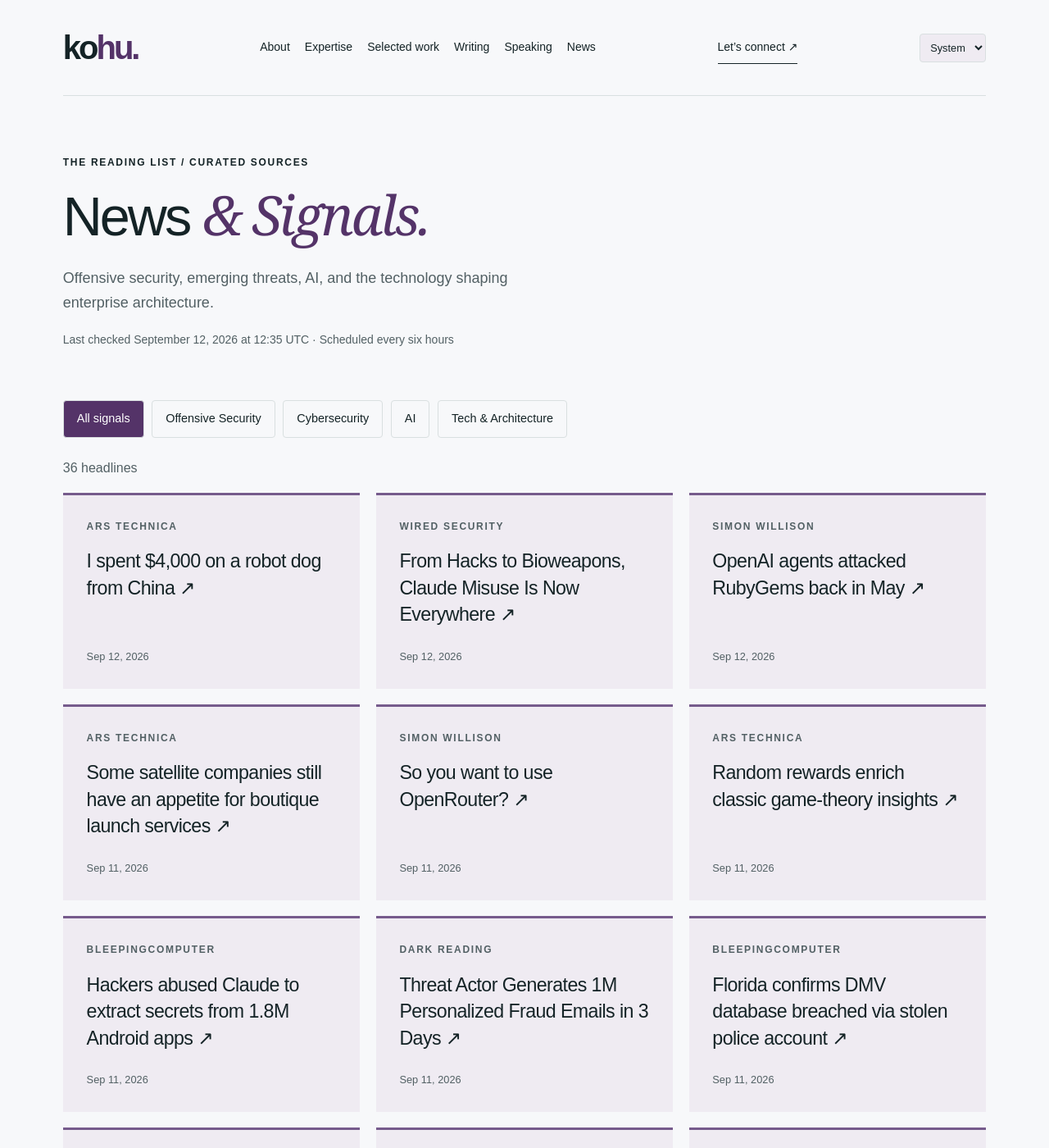
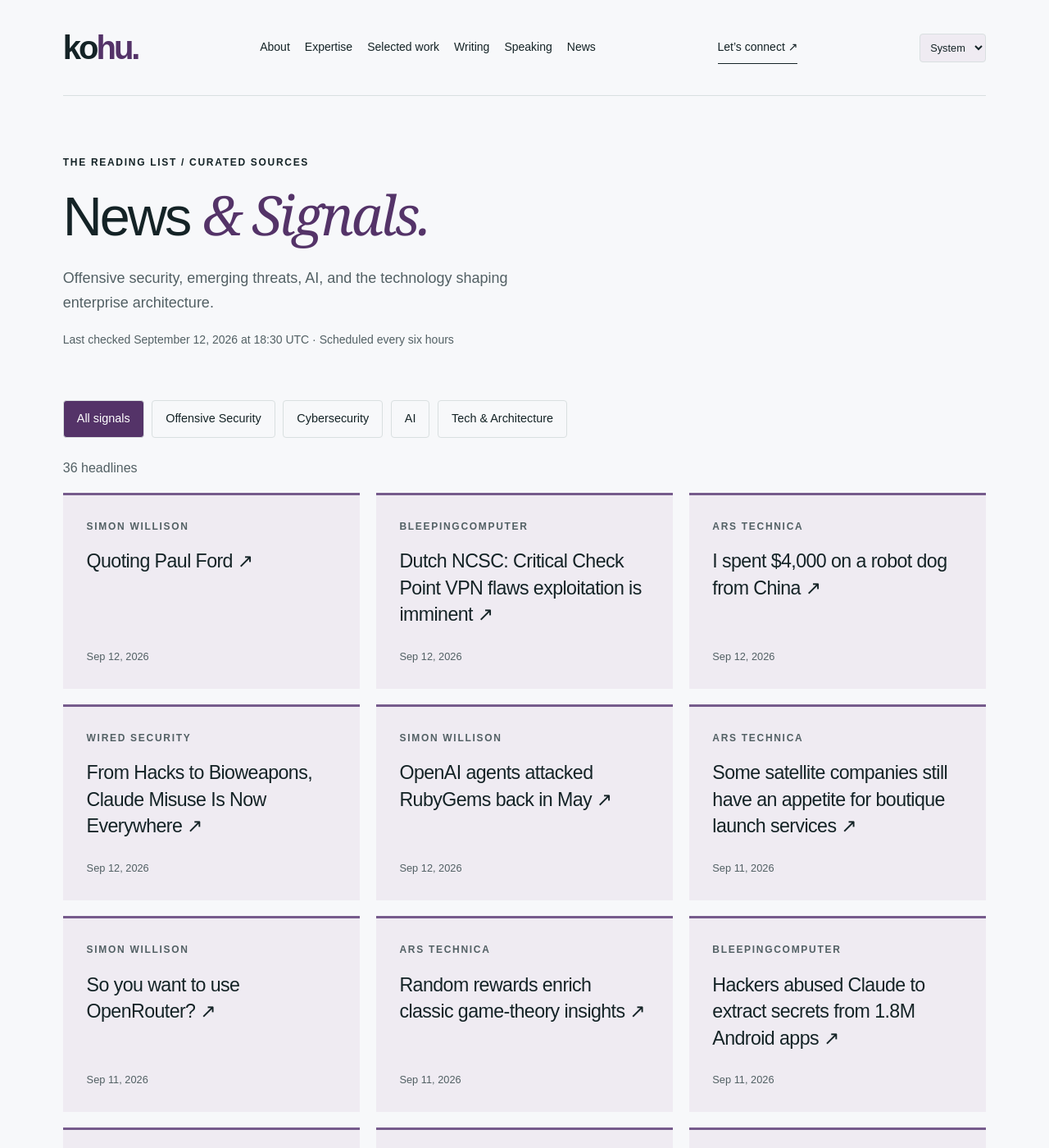
Before and after one commit to hntk/hntk.github.io, a Jekyll site: the page built from news/index.html, in a window 1280 px wide and 1400 px high. Shown: the whole window at 82% size. Built offline with Jekyll 4.4.1, drawn with Linux system fonts in a browser that asks for light colours; part of the change alters nothing that is shown; some of the changed text lies outside the part shown.

Commit message:
Refresh News and Signals

```diff
--- a/_data/news.json
+++ b/_data/news.json
@@ -1,6 +1,22 @@
 {
-  "updated": "2026-09-12T12:35:54.560246+00:00",
+  "updated": "2026-09-12T18:30:24.002263+00:00",
   "items": [
+    {
+      "title": "Quoting Paul Ford",
+      "url": "https://simonwillison.net/2026/Sep/12/paul-ford/",
+      "published": "2026-09-12T18:00:21+00:00",
+      "source": "Simon Willison",
+      "source_id": "simon-willison",
+      "category": "ai"
+    },
+    {
+      "title": "Dutch NCSC: Critical Check Point VPN flaws exploitation is imminent",
+      "url": "https://www.bleepingcomputer.com/news/security/dutch-ncsc-critical-check-point-vpn-flaws-exploitation-is-imminent/",
+      "published": "2026-09-12T14:14:32+00:00",
+      "source": "BleepingComputer",
+      "source_id": "bleepingcomputer",
+      "category": "cybersecurity"
+    },
     {
       "title": "I spent $4,000 on a robot dog from China",
       "url": "https://arstechnica.com/gadgets/2026/09/i-spent-4000-on-a-robot-dog-from-china/",
@@ -103,22 +119,6 @@
       "published": "2026-09-11T18:06:24+00:00",
       "source": "Schneier on Security",
       "source_id": "schneier",
-      "category": "cybersecurity"
-    },
-    {
-      "title": "Quoting Boris Cherny",
-      "url": "https://simonwillison.net/2026/Sep/11/boris-cherny/",
-      "published": "2026-09-11T17:47:11+00:00",
-      "source": "Simon Willison",
-      "source_id": "simon-willison",
-      "category": "ai"
-    },
-    {
-      "title": "Passkey-themed phishing attacks lead to Microsoft 365 data theft",
-      "url": "https://www.bleepingcomputer.com/news/security/passkey-themed-phishing-attacks-lead-to-microsoft-365-data-theft/",
-      "published": "2026-09-11T17:26:50+00:00",
-      "source": "BleepingComputer",
-      "source_id": "bleepingcomputer",
       "category": "cybersecurity"
     },
     {
@@ -295,79 +295,79 @@
       "id": "ars-technica",
       "name": "Ars Technica",
       "status": "ok",
-      "last_success": "2026-09-12T12:35:54.560246+00:00"
+      "last_success": "2026-09-12T18:30:24.002263+00:00"
     },
     {
       "id": "bleepingcomputer",
       "name": "BleepingComputer",
       "status": "ok",
-      "last_success": "2026-09-12T12:35:54.560246+00:00"
+      "last_success": "2026-09-12T18:30:24.002263+00:00"
     },
     {
       "id": "cloudflare",
       "name": "Cloudflare",
       "status": "ok",
-      "last_success": "2026-09-12T12:35:54.560246+00:00"
+      "last_success": "2026-09-12T18:30:24.002263+00:00"
     },
     {
       "id": "dark-reading",
       "name": "Dark Reading",
       "status": "ok",
-      "last_success": "2026-09-12T12:35:54.560246+00:00"
+      "last_success": "2026-09-12T18:30:24.002263+00:00"
     },
     {
       "id": "hugging-face",
       "name": "Hugging Face",
       "status": "ok",
-      "last_success": "2026-09-12T12:35:54.560246+00:00"
+      "last_success": "2026-09-12T18:30:24.002263+00:00"
     },
     {
       "id": "microsoft-research",
       "name": "Microsoft Research",
       "status": "ok",
-      "last_success": "2026-09-12T12:35:54.560246+00:00"
+      "last_success": "2026-09-12T18:30:24.002263+00:00"
     },
     {
       "id": "nvidia",
       "name": "NVIDIA",
       "status": "ok",
-      "last_success": "2026-09-12T12:35:54.560246+00:00"
+      "last_success": "2026-09-12T18:30:24.002263+00:00"
     },
     {
       "id": "portswigger",
       "name": "PortSwigger Research",
       "status": "ok",
-      "last_success": "2026-09-12T12:35:54.560246+00:00"
+      "last_success": "2026-09-12T18:30:24.002263+00:00"
     },
     {
       "id": "schneier",
       "name": "Schneier on Security",
       "status": "ok",
-      "last_success": "2026-09-12T12:35:54.560246+00:00"
+      "last_success": "2026-09-12T18:30:24.002263+00:00"
     },
     {
       "id": "simon-willison",
       "name": "Simon Willison",
       "status": "ok",
-      "last_success": "2026-09-12T12:35:54.560246+00:00"
+      "last_success": "2026-09-12T18:30:24.002263+00:00"
     },
     {
       "id": "specterops",
       "name": "SpecterOps",
       "status": "ok",
-      "last_success": "2026-09-12T12:35:54.560246+00:00"
+      "last_success": "2026-09-12T18:30:24.002263+00:00"
     },
     {
       "id": "trail-of-bits",
       "name": "Trail of Bits",
       "status": "ok",
-      "last_success": "2026-09-12T12:35:54.560246+00:00"
+      "last_success": "2026-09-12T18:30:24.002263+00:00"
     },
     {
       "id": "wired",
       "name": "WIRED Security",
       "status": "ok",
-      "last_success": "2026-09-12T12:35:54.560246+00:00"
+      "last_success": "2026-09-12T18:30:24.002263+00:00"
     }
   ]
 }
```
